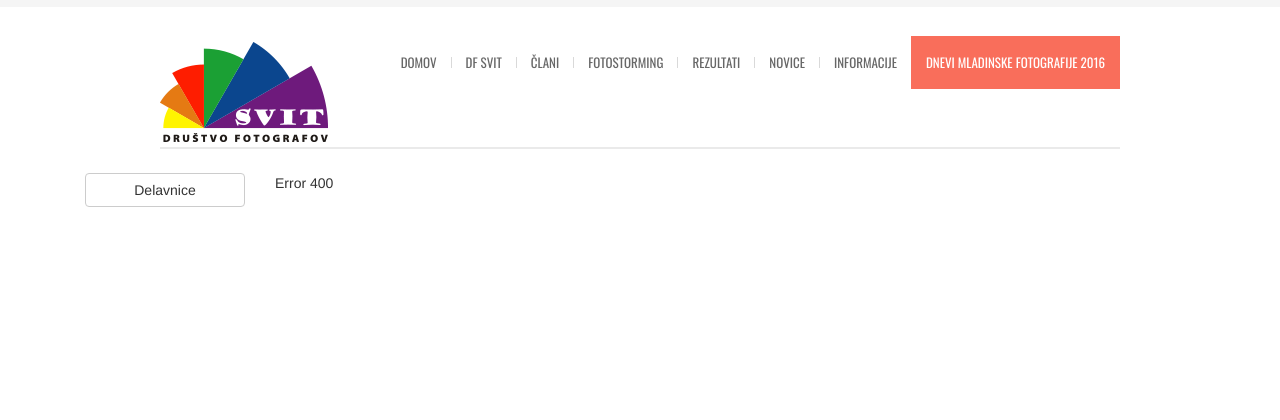
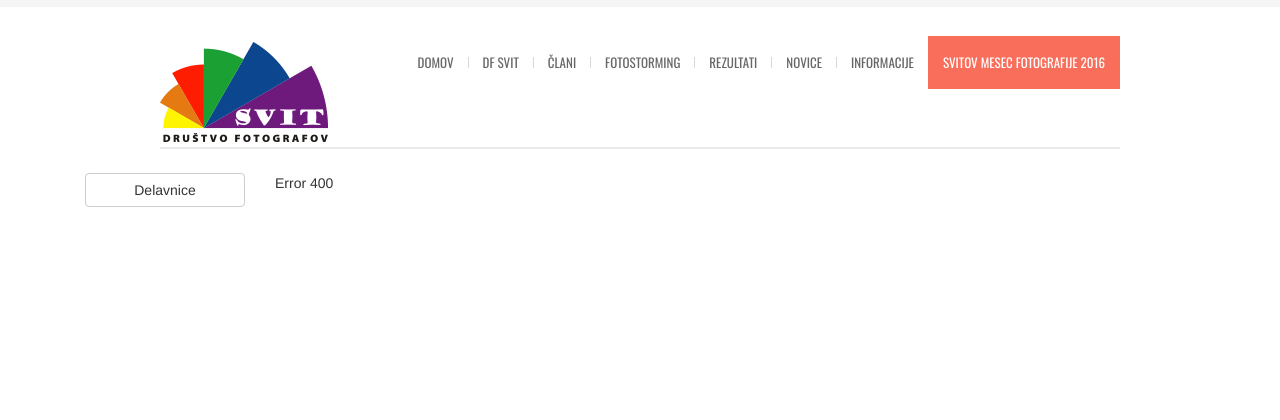
Before and after one commit to dblenkus/rolca-old, a Django app: template frontend/templates/400.html in a window 1280 px wide; the page is wider, and only the part inside the window is pictured. Shown: the top 420 px of that part. Run offline with Django 3.2, Linux system fonts and the light colour scheme; the template is opened without the code that fills it, so the values that code supplies are empty; style sheets or scripts are compiled from the project's sources; parts of the project's set-up code (start-up, migrations or seed data) failed here and were passed over; some libraries are stand-ins or nearby versions.

Commit message:
Change title

```diff
--- a/frontend/templates/frontend/__header__.html
+++ b/frontend/templates/frontend/__header__.html
@@ -30,7 +30,7 @@
                 <a href="http://www.df-svit.si/informacije/">Informacije</a>
                 </li>
             <li class="df-selected">
-                <a href="#">Dnevi mladinske fotografije 2016</a>
+                <a href="#">Svitov mesec fotografije 2016</a>
             </li>
         </ul>
 
```
